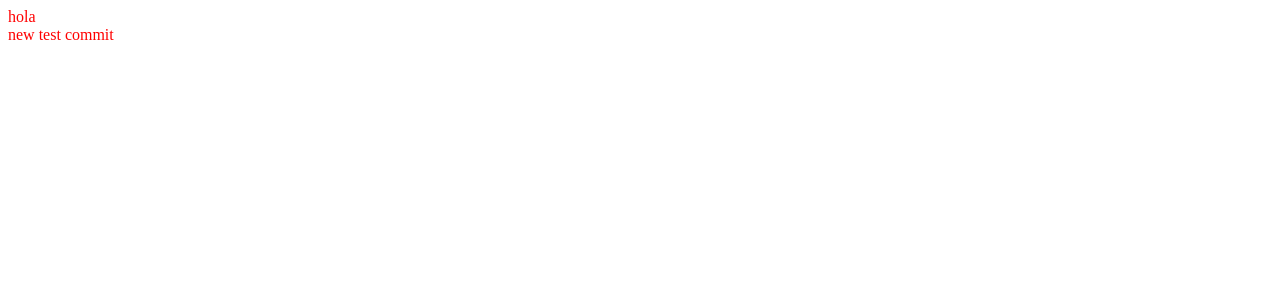
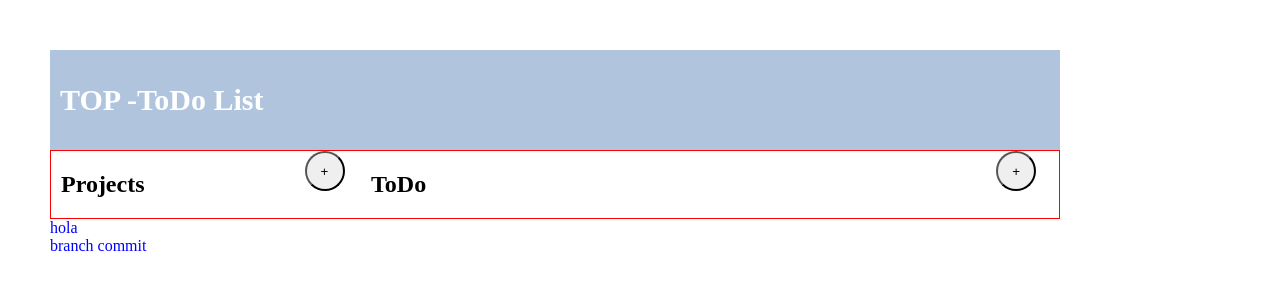
Before and after one commit to kpgh46/TOP-ToDoList, a website built with webpack: page dist/index.html in a window 1280 px wide. Built offline with Linux system fonts and the light colour scheme.

Commit message:
added basic html and CSS

```diff
--- a/src/style.css
+++ b/src/style.css
@@ -1,3 +1,56 @@
+body {
+    margin-left: 50px;
+    margin-top: 50px;
+
+}
+
+header {
+    line-height: 100px;
+    white-space: nowrap;
+    background-color: lightsteelblue;
+    color: white;
+    font-size: 30px;
+    font-weight: 700;
+    padding-left: 10px;
+    width: 1000px;
+}
+
 .hi {
-    color:red;
+    color:blue;
 }
+
+#main-container {
+    display: flex;
+    width: 1008px;
+    border: 1px solid red;
+}
+
+#left {
+    width: 300px;
+
+    padding-left: 10px;
+    display: flex;
+    /* align-items: flex-end; */
+}
+
+#right {
+
+    padding-left: 10px;
+    display: flex;
+}
+
+.main-add-btn {
+    margin-left: 160px;
+    height: 40px;
+    width: 40px;
+    border-radius: 70px;
+
+}
+
+#right > .main-add-btn {
+    margin-left: 570px;
+    height: 40px;
+    width: 40px;
+    border-radius: 70px;
+    ;
+}
```
Also changed, not shown: dist/bundle.js, dist/index.html.
